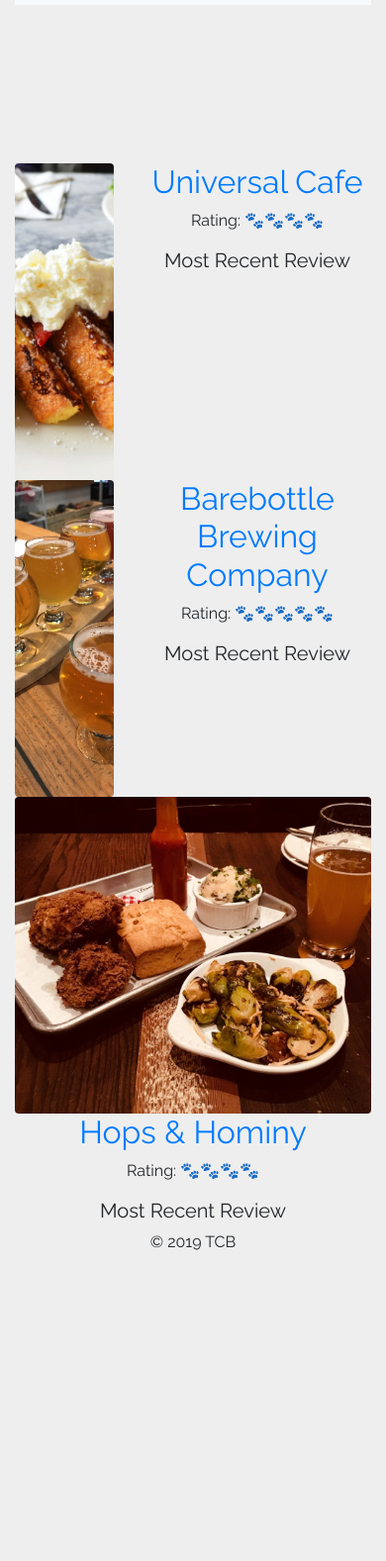
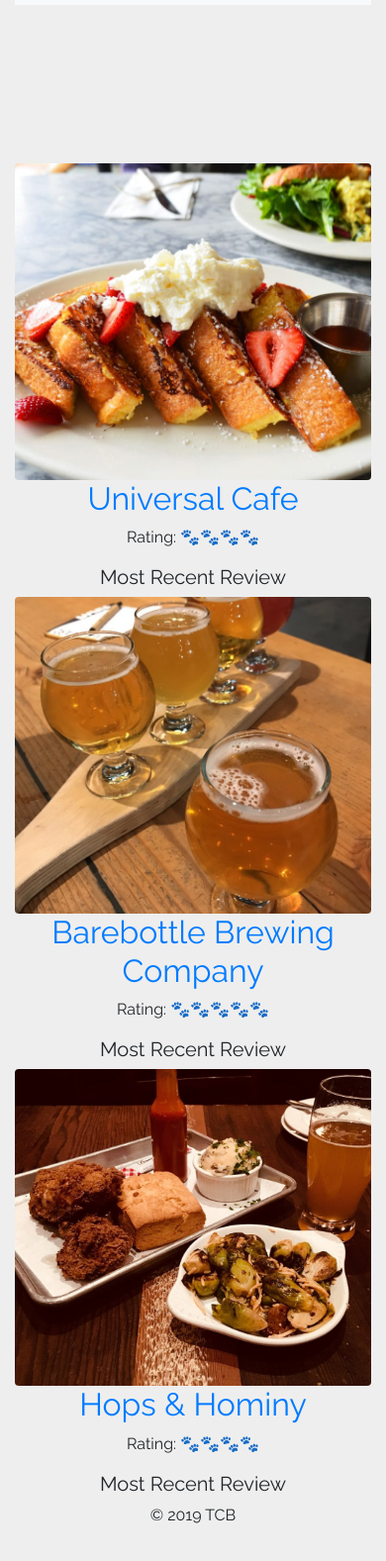
Before and after one commit to ch264/Kibblr, a plain HTML site: page public/restaurantList.html in a window 390 px wide. Shown: the part 51-1628 px from the top of the page at 99% size. Drawn offline with nearby package versions, Linux system fonts and the light colour scheme.

Commit message:
updated restaurant list html

```diff
--- a/public/restaurantList.html
+++ b/public/restaurantList.html
@@ -32,27 +32,31 @@
         <main>
             <!-- Restaurants lists -->
             <div class="container">
-                <div class="row Place1">
-                    <div class="col-4">
+                <div class="row">
+                    <div class="col-md-4">
                         <img src="../images/UniversalCafe.jpg" class="img-fluid rounded mx-auto d-block object-fit-cover">
                     </div>
-                    <div class="col-8">
+                    <div class="col-md-8">
                         <a href="restaurantOne.html"><h2>Universal Cafe</h2></a>
                         <p>Rating: 🐾🐾🐾🐾</p>
                         <h5>Most Recent Review</h5>
                     </div>
                 </div>
-                <div class="row Place2">
-                    <div class="col-4"><img src="../images/barebottle.jpg" class="img-fluid rounded mx-auto d-block object-fit-cover"></div>
-                    <div class="col-8">
+                <div class="row">
+                    <div class="col-md-4">
+                        <img src="../images/barebottle.jpg" class="img-fluid rounded mx-auto d-block object-fit-cover">
+                    </div>
+                    <div class="col-md-8">
                         <a href="restaurantTwo.html"><h2>Barebottle Brewing Company</h2></a>
                         <p>Rating: 🐾🐾🐾🐾🐾</p>
                         <h5>Most Recent Review</h5>
                     </div>
                 </div>
-                <div class="row Place3">
-                    <div class="col-xs-5 col-md-4"><img src="../images/hops.jpg" class="img-fluid rounded mx-auto d-block object-fit-cover"></div>
-                    <div class="col-xs-7 col-md-8">
+                <div class="row">
+                    <div class="col-md-4">
+                        <img src="../images/hops.jpg" class="img-fluid rounded mx-auto d-block object-fit-cover">
+                    </div>
+                    <div class="col-md-8">
                         <a href="restaurantThree.html"><h2>Hops & Hominy</h2></a>
                         <p>Rating: 🐾🐾🐾🐾</p>
                         <h5>Most Recent Review</h5>
--- a/public/scripts/app.js
+++ b/public/scripts/app.js
@@ -51,17 +51,6 @@
     //     });
     // })
 
-    // function successWrite(pizza) {
-
-    //     console.log(pizza);
-    //     let name = pizza[0].name;
-    //     $('.append-id').append(name);
-    // }
-
-    // function errorWrite(e) {
-    //     console.log("Place not found");
-    // }
-
     //Clicking on header leads to main page
     $('.navbar-brand').click(function(e) {
         e.preventDefault();
@@ -104,4 +93,13 @@
         console.log(error);
         console.log("error on new review creation")
     }
+
+    // local storage
+    var cartItems = localStorage.getItem('cartItems');
+        cartItems.push(newItem);
+        localStorage.setItem('cartItems', cartItems);
+
+    // Then on the cart page:
+    var cartItems = localStorage.getItem('cartItems');
+    // then display cart items with append to DOM
 });
```
